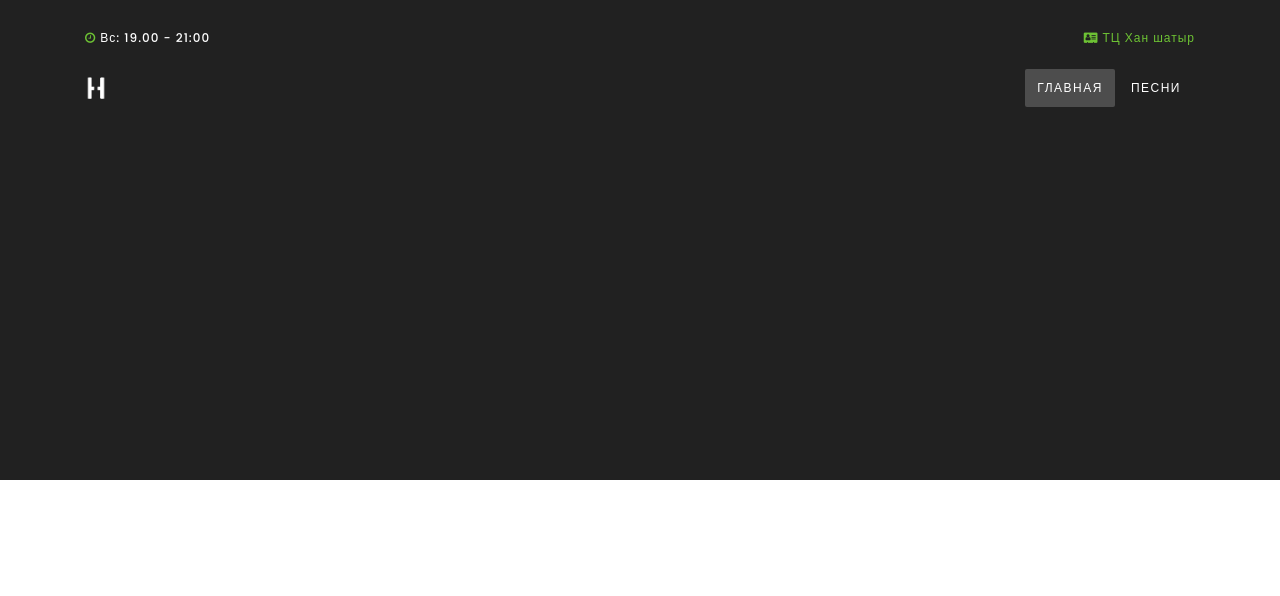
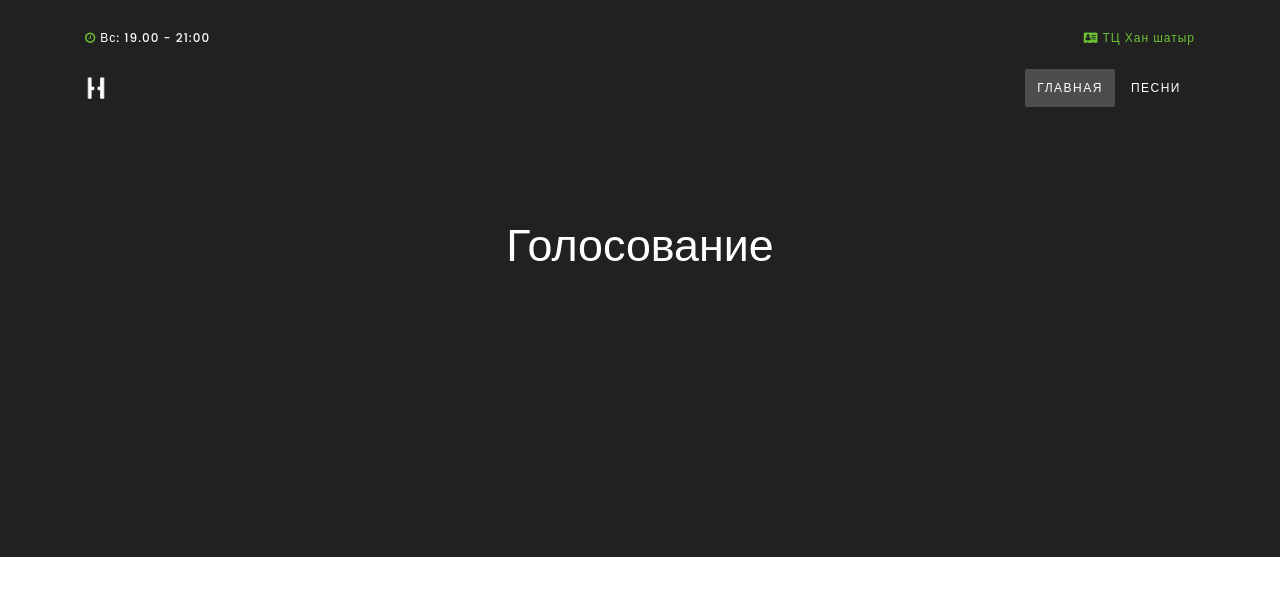
Before and after one commit to lookonkz/polling, a Django app: template musics/templates/musics/music_list.html in a window 1280 px wide. Shown: the top 596 px of the page. Run offline with Django 3.2, Linux system fonts and the light colour scheme; the template is opened without the code that fills it, so the values that code supplies are empty; some libraries are stand-ins or nearby versions.

Commit message:
v 1.2.5.2 menyal html

```diff
--- a/musics/templates/musics/music_list.html
+++ b/musics/templates/musics/music_list.html
@@ -6,9 +6,14 @@
 {% endblock %}
 {% block content %}
 <div class="section" id="home">
-    <div class="section padding-top-bottom background-dark over-hide">
-        <div class="container">
+    <div class="section background-dark over-hide text-center" style="padding-top: 218px;
+padding-bottom: 33px;">
+        <div class="container" >
             <div class="row">
+                <div class="col-md-12 text-center">
+                    <h1 class="color-white" style="text-align: center">Голосование</h1>
+                </div>
+
             </div>
         </div>
     </div>
@@ -120,7 +125,7 @@
                     <div class="clear"></div>
                     <div class="col-lg-12 call-box-5 mt-lg-5 mt-xl-0"  style="text-align: center; padding: 0.6rem;" data-scroll-reveal="enter bottom move 40px over 0.8s after 0.2s">
                         <h4 class="color-white">#{{ forloop.counter }} - {{ music.name }}</h4>
-                        <div class="video-section">
+                        <div class="video-section" style="max-width: 1200px;">
                             <figure class="youtube rounded-2 img-raised over-hide">
                                 <a href="https://www.youtube-nocookie.com/embed/{{ music.music }}">
                                     <img src="{% static 'img/obloshka.jpg' %}" alt="image"  class="rounded-2 over-hide"/>
@@ -134,9 +139,10 @@
                         </div>
                     </div>
                 </div>
+                <br>
             </div>
         </div>
-        <br>
+
 {#        {% endif %}#}
     {% endfor %}
 </div>
```
